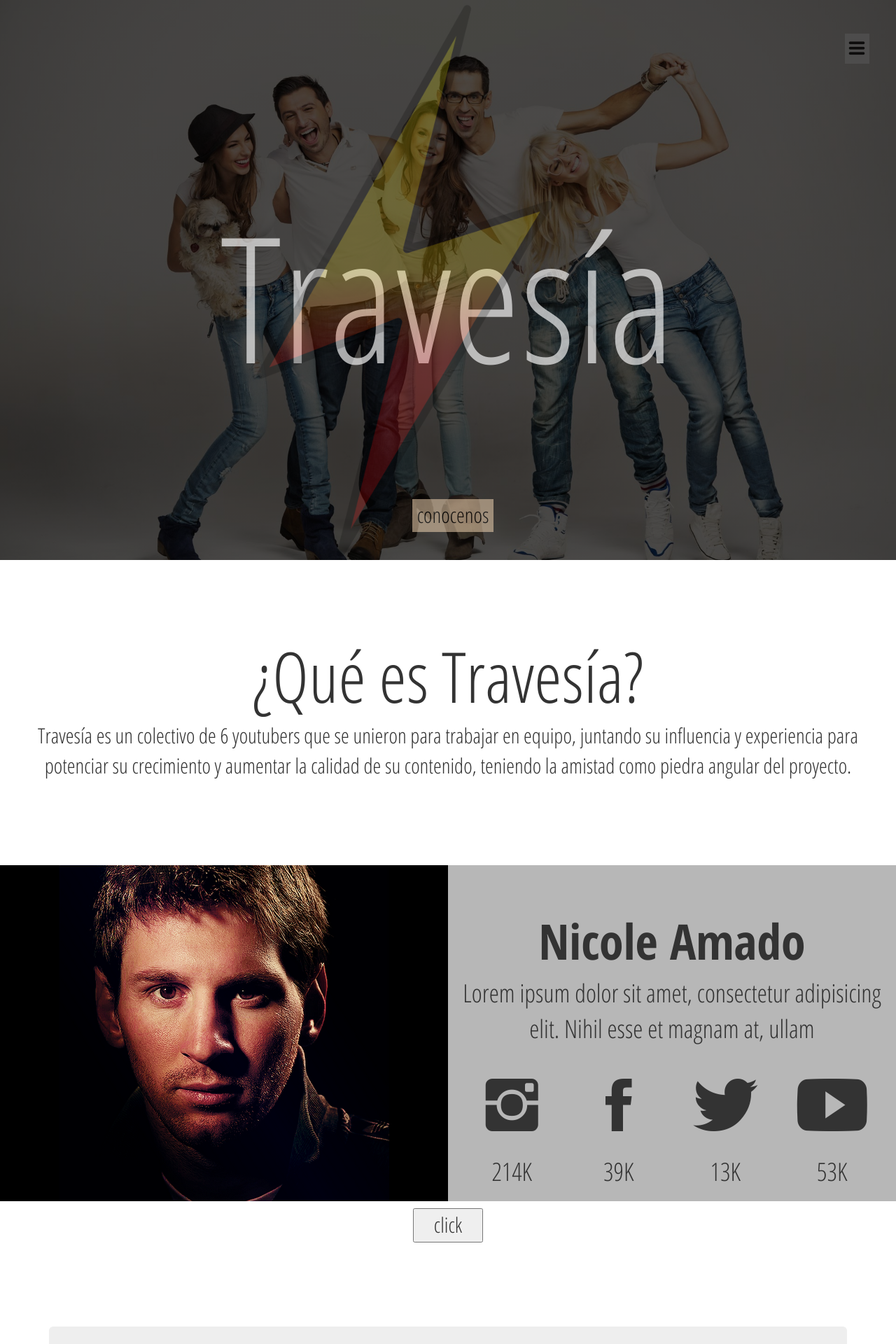
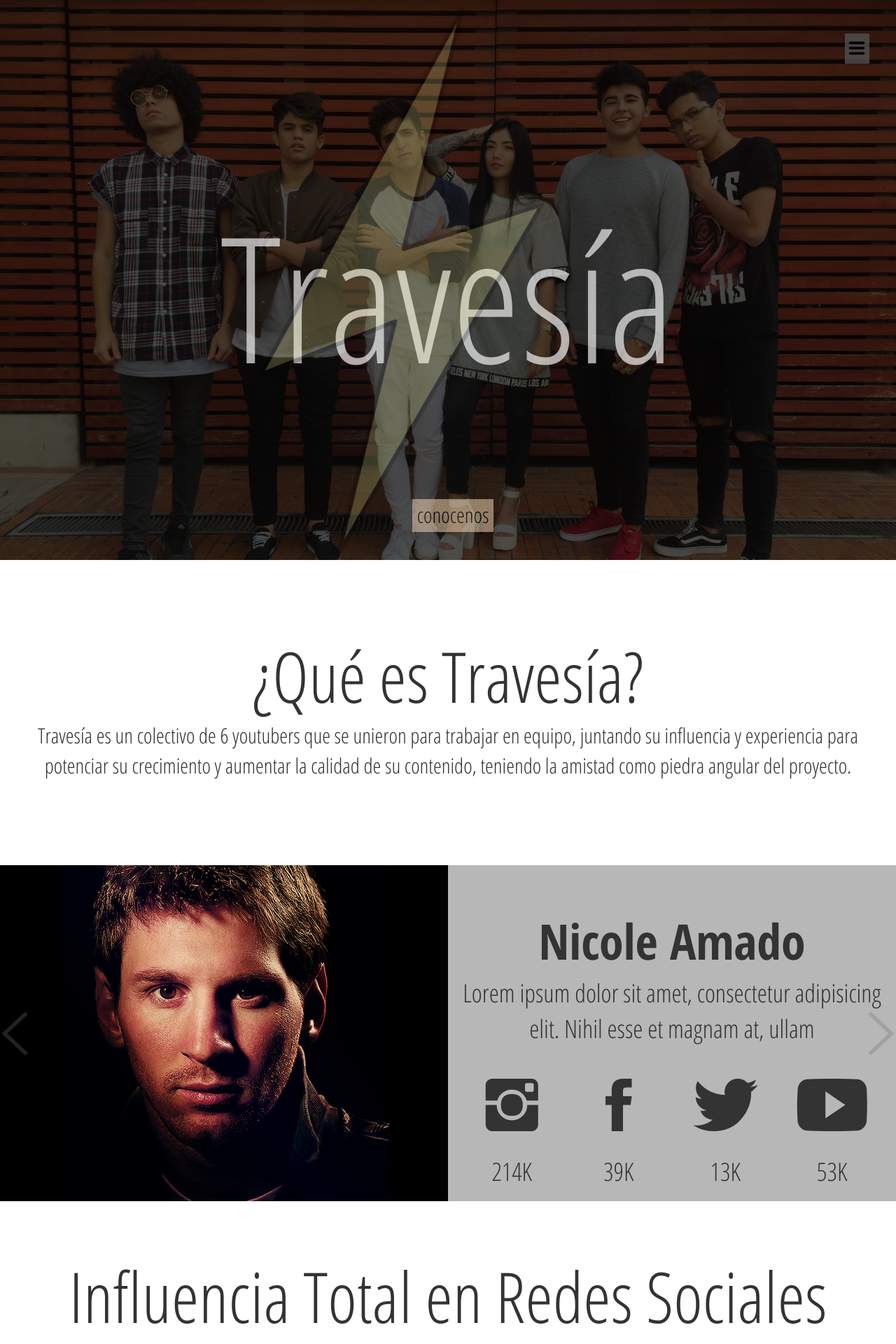
Before and after one commit to jorgeduardos/TravesiaSite, a PHP site: page /home.html in a window 1280 px wide. Shown: the top 1920 px of the page at 70% size. Run offline with PHP 8.4, Linux system fonts and the light colour scheme; style sheets or scripts are compiled from the project's sources; some libraries are stand-ins or nearby versions.

Commit message:
finished slider, changed header bckg img, change logo color on header

```diff
--- a/home.html
+++ b/home.html
@@ -27,7 +27,7 @@
 		<div class="container">
 			<h1 class="title">Travesía</h1>
 			<div class="container">
-				<img src="resources/css/images/logoDeifnitivo.png" alt="travesia logo">
+				<img src="resources/css/images/logoDefinitivoAmarillo.png" alt="travesia logo">
 			</div>
 			<a href="#"><button>conocenos</button></a>
 		</div>
@@ -42,9 +42,27 @@
 			</div>
 		</div>
 		<div class="sliderContainer">
-<!-- 		<i class="ion-ios-arrow-right"></i>
-		<i class="ion-ios-arrow-left"></i> -->
+		<i id="right" class="ion-ios-arrow-right"></i>
+		<i id="left" class="ion-ios-arrow-left"></i>
 			<div class="slider grid">
+				<div class="innerSlider">
+					<div class="col-xs-6 bkgBlack"><img src="" alt=""></div>
+					<div class="col-xs-6 bkgGrey">
+						<div class="row">
+							<div class="col-lg-12">
+								<h3>Rafael Delgado <br>(El Rufas)</h3>
+								<p>Lorem ipsum dolor sit amet, consectetur adipisicing elit. Nihil esse et magnam at, ullam</p>
+								<div class="container-fluid">
+									<div class="row">
+										<div class="col-xs-4"><i class="ion-social-instagram"></i>58K</div>
+										<div class="col-xs-4"><i class="ion-social-facebook"></i>20K</div>
+										<div class="col-xs-4"><i class="ion-social-youtube"></i>10K</div>
+									</div>
+								</div>
+							</div>
+						</div>
+					</div>
+				</div>
 				<div class="innerSlider">
 					<div class="col-xs-6 bkgBlack"><img src="resources/css/images/TIME2012.png" alt=""></div>
 					<div class="col-xs-6 bkgGrey">
@@ -175,7 +193,6 @@
 				</div>
 			</div>
 		</div>
-		<button id="button">click</button>
 
 <!-- 			<div class="myContainer">
 				<div class="row grid">
@@ -278,14 +295,14 @@
 					<div class="col-md-6 bkgBlack"><img src="" alt=""></div>
 				</div>
 			</div>
-		</div>
+		</div>-->
 		<div class="container-fluid reachContainer">
 			<h2>Influencia Total en Redes Sociales</h2>
 			<div class="container-fluid socialReachInner">
 				<img src="resources/css/images/Scial-media-reach.png">
 				<p class="smrNumber">1,000,000</p>
 			</div>
-		</div> -->
+		</div>
 	</section>
 	<section class="contact">
 
--- a/resources/css/homeStyle.css
+++ b/resources/css/homeStyle.css
@@ -92,7 +92,9 @@ body{
 
 header{
 	height: 100vh;
-	background-image: linear-gradient(rgba(0, 0, 0, 0.7), rgba(0, 0, 0, 0.7)), url(images/groupOfPeople.jpg);
+	background-image: -webkit-linear-gradient(rgba(0, 0, 0, 0.7), rgba(0, 0, 0, 0.7)), url(images/IMG_3972.JPG);
+	background-image: -o-linear-gradient(rgba(0, 0, 0, 0.7), rgba(0, 0, 0, 0.7)), url(images/IMG_3972.JPG);
+	background-image: linear-gradient(rgba(0, 0, 0, 0.7), rgba(0, 0, 0, 0.7)), url(images/IMG_3972.JPG);
 	background-size: cover;
 	text-align: center;
 	color: #fff;
@@ -182,18 +184,23 @@ header button:hover{
 	margin-top: 60px;
 }
 
+.reachContainer h2{
+	margin-bottom: 60px;
+}
+
 .socialReachInner{
 	position: relative;
 }
 
 .socialReachInner img{
 	float: left;
+	margin-left: 100px;
 }
 
 .smrNumber{
 	position: absolute;
 	top: 32%;
-	right: 10%;
+	right: 17%;
 	font-weight: bold;
 	font-size: 130px;
 	color: #333;
@@ -310,24 +317,53 @@ footer{
 
 .ion-ios-arrow-left{
 	position: absolute;
-	left: 0;
-	top: 60%;
+	left: 2%;
+	top: 35%;
 	font-size: 100px;
 	z-index: 10;
 	opacity: 0.3;
 	cursor: pointer;
+	color: #6F6F6F;
+	animation: arrowLeft 2s linear infinite;
 }
+
 
 .ion-ios-arrow-right{
 	position: absolute;
-	right: 0;
-	top: 60%;
+	right: 1%;
+	top: 35%;
 	font-size: 100px;
 	z-index: 10;
 	opacity: 0.3;
 	cursor: pointer;
+	color: #6F6F6F;
+	animation: arrowRight 2s linear infinite;
 }
 
+
+@keyframes arrowRight{
+	0%{
+		right: 0.5%;
+	}
+	50%{
+		right: 0%;
+	}
+	100%{
+		right: 0.5%;
+	}
+}
+
+@keyframes arrowLeft{
+	0%{
+		left: 0.5%;
+	}
+	50%{
+		left: 0%;
+	}
+	100%{
+		left: 0.5%;
+	}
+}
 
 
 /*************** SCROLL BAR **************/
--- a/resources/js/script.js
+++ b/resources/js/script.js
@@ -15,46 +15,69 @@ $(document).ready(function(){
 
 	/* SLIDER */
 
+	  //width of each individual slide
   var innerSliderW = $(".innerSlider").first().width();
-	  console.log(innerSliderW);
-	  //number of inner sliders
+  console.log("innerSlider width = " + innerSliderW);
+
+
+  //number of slides
   var innerSliderCount = innerSliderCounter($(".innerSlider"));
-	  console.log(innerSliderCount);
+  console.log("innerSlider count = " + innerSliderCount);
 
-	  // slider width
+  //seting slider to have correct width
   $(".slider").eq(0).css("width", innerSliderW*innerSliderCount);
-	  console.log($(".slider").eq(0).css("width"));
+  console.log("slider width = " + $(".slider").eq(0).css("width"));
 
-	  //innerSlider width
+  //slider width
   var slider = $(".slider").eq(0);
   var sliderW = slider.width();
 
+  //pixels to move when clicking the buttons
   var pixelsToMove = sliderW/innerSliderCount;
-	  console.log(pixelsToMove);
-	  //
+  console.log("pixelsToMove = " + pixelsToMove);
+
   console.log((innerSliderCount-1)*pixelsToMove*-1);
-	  $("#button").on("click", function(){
-	    console.log(parseInt($(".slider").first().css("marginLeft")));
+
+  //setting slider to show first slide (wich is technically not the first)
+  $(".slider").first().css("marginLeft", -pixelsToMove);
+
+  //handling events
+  $("#right").on("click", function(){
     if(parseInt($(".slider").first().css("marginLeft")) !== (innerSliderCount-1)*pixelsToMove*-1){
       $(".slider").animate({marginLeft: "-=" + pixelsToMove + "px"});
+      console.log(parseInt($(".slider").first().css("marginLeft")));
     }else{
-	      $(".slider").first().css("marginLeft", "0px");
+      $(".slider").first().css("marginLeft", -pixelsToMove);
       $(".slider").animate({marginLeft: "-=" + pixelsToMove + "px"});
     }
   });
 
-	  // $(".ion-ios-arrow-left").on("click", function(){
-	  //   console.log(parseInt($(".slider").first().css("marginLeft")));
-	  //   if(parseInt($(".slider").first().css("marginLeft")) !== (innerSliderCount-1)*pixelsToMove*-1){
-	  //     $(".slider").animate({marginLeft: "+=" + pixelsToMove + "px"});
-	  //   }else{
-	  //     $(".slider").first().css("marginLeft", "0px");
-	  //     $(".slider").animate({marginLeft: "+=" + pixelsToMove + "px"});
-	  //   }
-	  // });
+    $("#left").on("click", function(){
+    console.log(parseInt($(".slider").first().css("marginLeft")));
+    if(parseInt($(".slider").first().css("marginLeft")) !== 0){
+      $(".slider").animate({marginLeft: "+=" + pixelsToMove + "px"});
+    }else{
+      $(".slider").first().css("marginLeft", (innerSliderCount-2)*pixelsToMove*-1);
+      $(".slider").animate({marginLeft: "+=" + pixelsToMove + "px"});
+    }
+  });
+
+
+
+ //not working fully yet **************************************
+ $(window).on("resize", function(){
+   innerSliderW = $(".innerSlider").first().width();
+   console.log("innerSlider width after resize = " + innerSliderW);
+    $(".slider").eq(0).css("width", innerSliderW*innerSliderCount);
+   sliderW = $(".slider").eq(0).width();
+    console.log("slider width after resize = " + $(".slider").eq(0).css("width"));
+   pixelsToMove = sliderW/innerSliderCount;
+   console.log("pixelsToMove after resize = " + pixelsToMove)
 
  });
+});
 
+//little function to count number of slides in the page
 function innerSliderCounter(objectArray){
   var count;
   for(var i = 0; i <= objectArray.length; i++){
```
Also changed, not shown: resources/css/images/IMG_1293.JPG (added), resources/css/images/IMG_3968.JPG (added), resources/css/images/IMG_3972.JPG (added), resources/css/images/logoDefinitivoAmarillo.png (added), 2 other files. Lines whose indentation alone changed are shown as unchanged.
